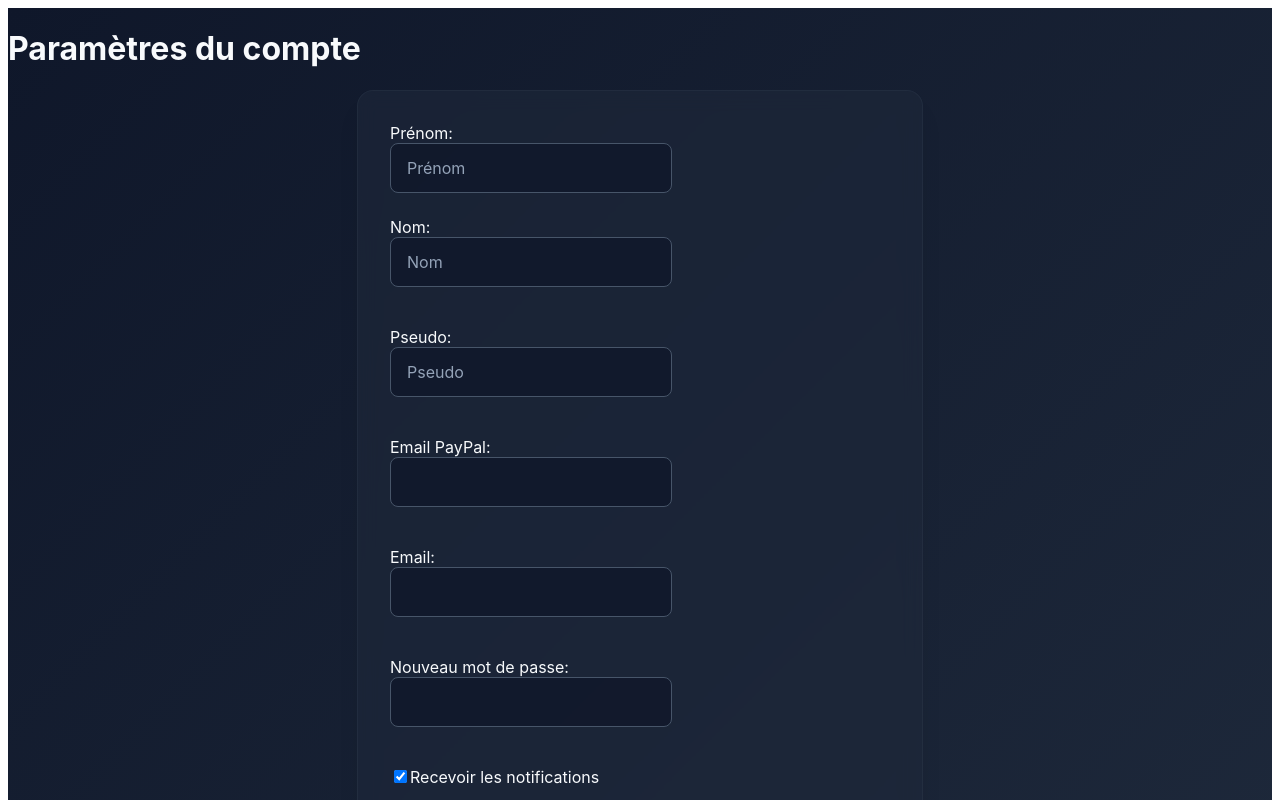
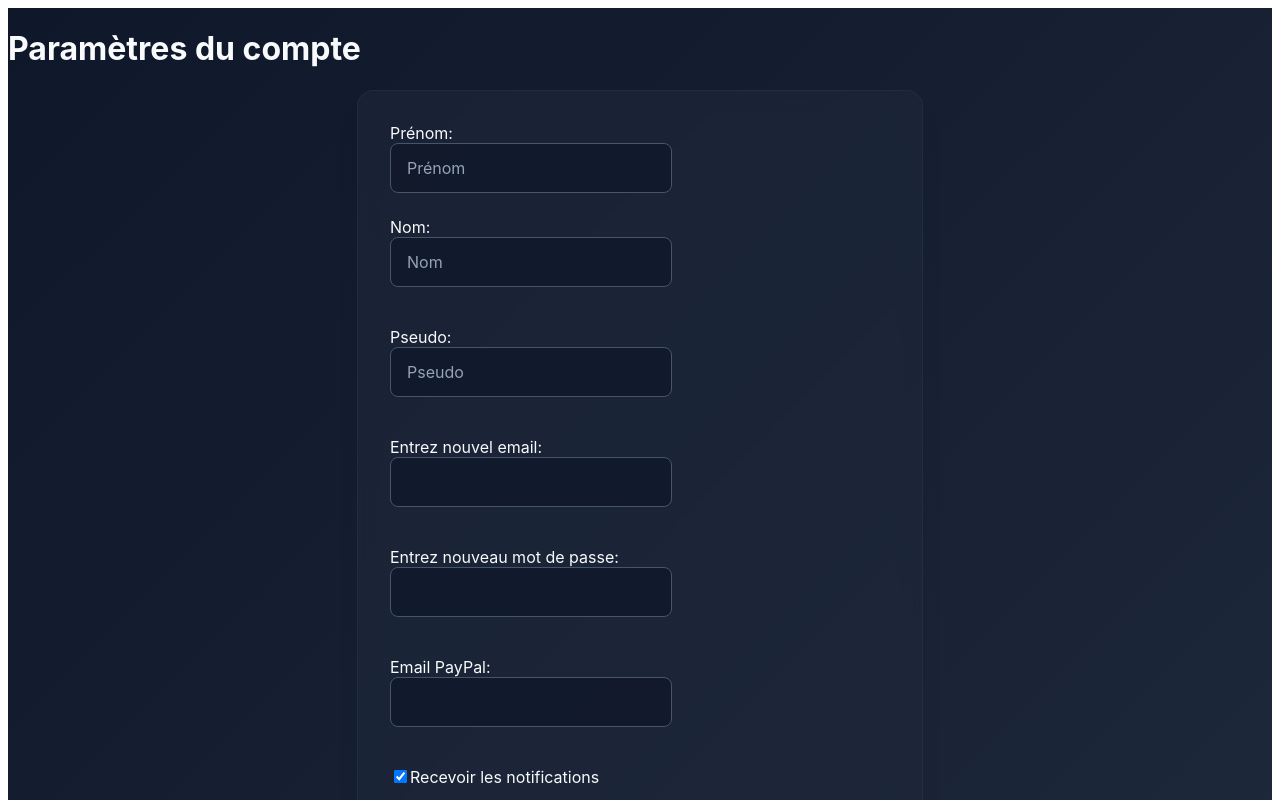
Before and after one commit to Boz0o0/SecureShot, a React (Vite) app in the folder frontend/: page /settings in a window 1280 px wide. Shown: the top 800 px of the page. Built offline with nearby package versions, Linux system fonts and the light colour scheme; no server answers.

Commit message:
feat: settings reorganised

```diff
--- a/frontend/src/pages/SettingsPage.jsx
+++ b/frontend/src/pages/SettingsPage.jsx
@@ -67,18 +67,7 @@ const Settings = () => {
         </div>
 
         <div style={{ marginBottom: '1rem' }}>
-          <label>Email PayPal:</label><br />
-          <input
-            type="email"
-            value={paypalEmail}
-            onChange={(e) => setPaypalEmail(e.target.value)}
-            required
-            className="input-field"
-          />
-        </div>
-
-        <div style={{ marginBottom: '1rem' }}>
-          <label>Email:</label><br />
+          <label>Entrez nouvel email:</label><br />
           <input
             type="email"
             value={email}
@@ -89,11 +78,22 @@ const Settings = () => {
         </div>
 
         <div style={{ marginBottom: '1rem' }}>
-          <label>Nouveau mot de passe:</label><br />
+          <label> Entrez nouveau mot de passe:</label><br />
           <input
             type="password"
             value={password}
             onChange={(e) => setPassword(e.target.value)}
+            required
+            className="input-field"
+          />
+        </div>
+
+        <div style={{ marginBottom: '1rem' }}>
+          <label>Email PayPal:</label><br />
+          <input
+            type="email"
+            value={paypalEmail}
+            onChange={(e) => setPaypalEmail(e.target.value)}
             required
             className="input-field"
           />
```
